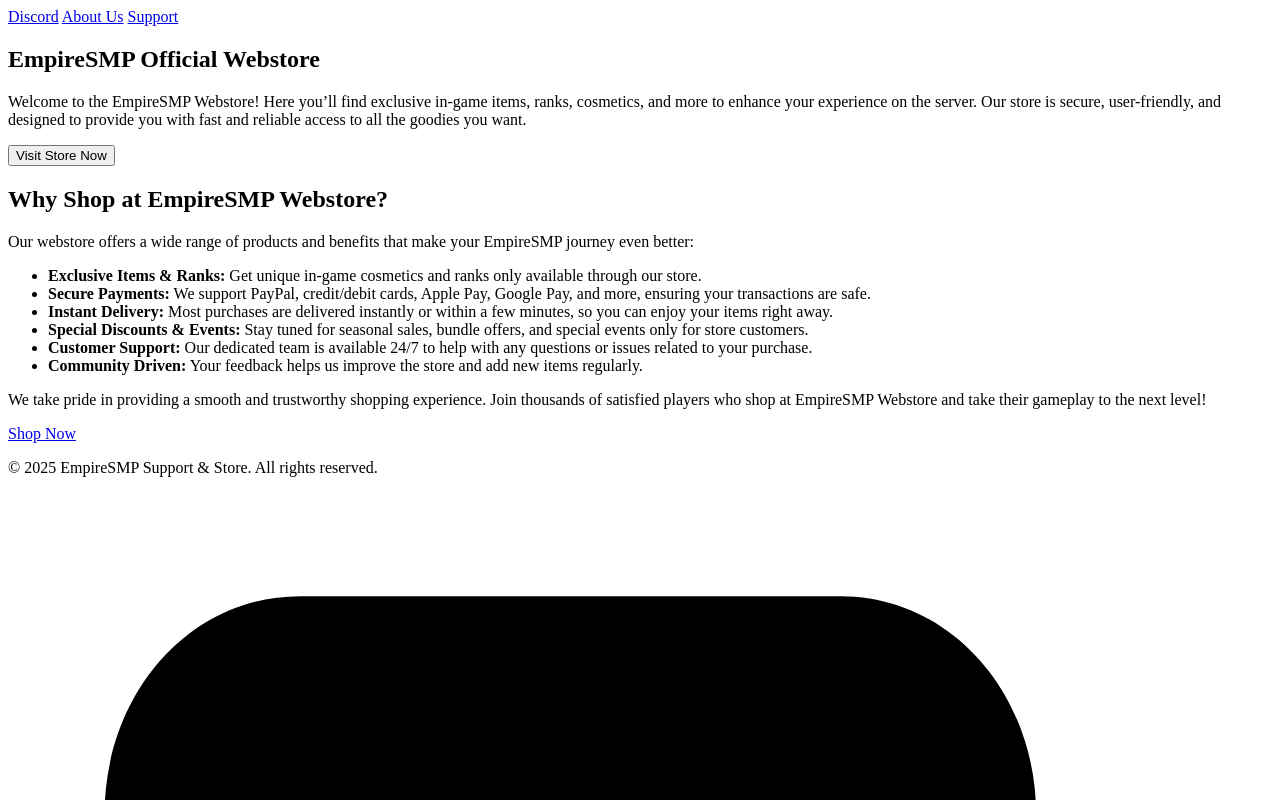
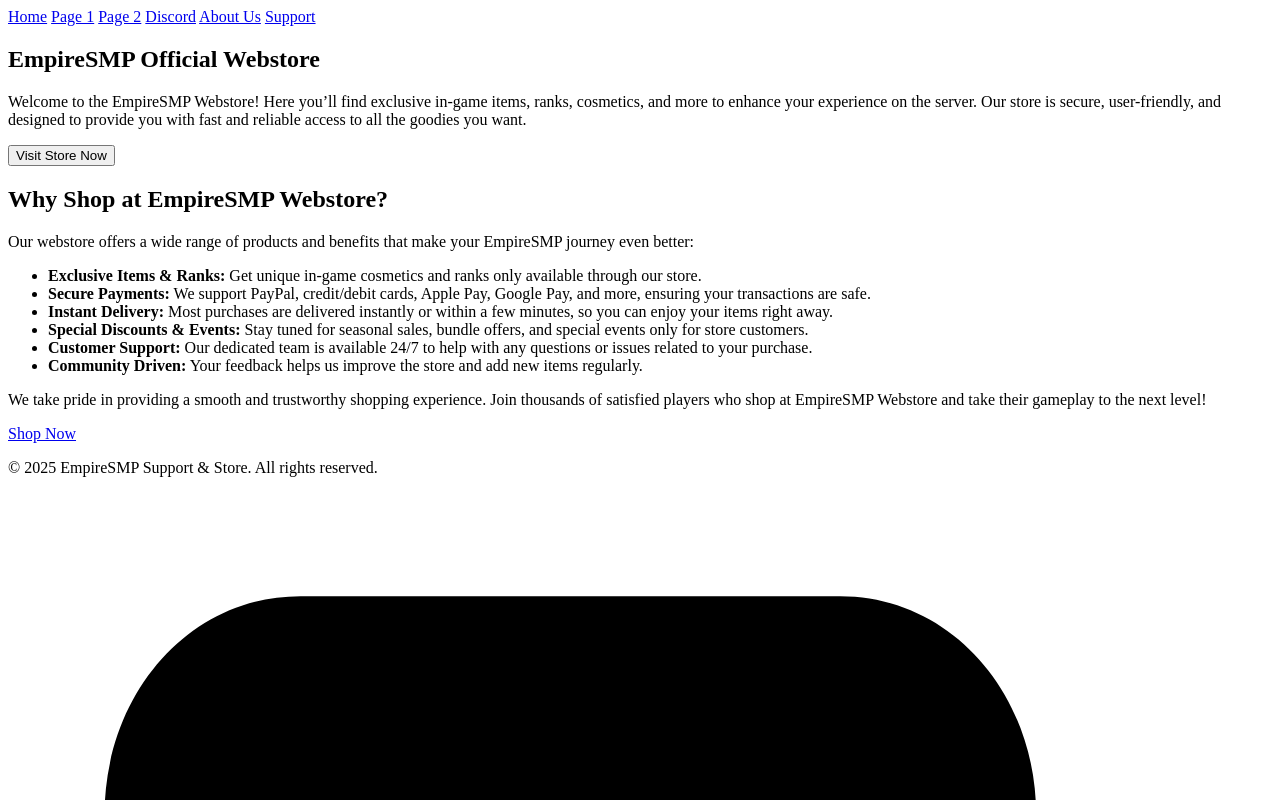
Before and after one commit to Empire-SMP/empiresmp-support, a plain HTML site: page page1.html in a window 1280 px wide. Shown: the top 800 px of the page. Drawn offline with Linux system fonts and the light colour scheme.

Commit message:
page1.html

```diff
--- a/page1.html
+++ b/page1.html
@@ -14,6 +14,9 @@
 
 <header>
   <nav>
+    <a href="/">Home</a>
+    <a href="/index.html">Page 1</a>
+    <a href="/html/shop.html">Page 2</a>
     <a href="https://discord.gg/CBatkn2Uau" target="_blank" rel="noopener noreferrer" aria-label="Join our Discord server">Discord</a>
     <a href="http://empiresmpwiki.wikidot.com/start" target="_blank" rel="noopener noreferrer" aria-label="Learn about EmpireSMP">About Us</a>
     <a href="https://sites.google.com/view/empiresmplive/home?authuser=0" target="_blank" rel="noopener noreferrer" class="support-link" aria-label="Get Support">Support</a>
```
